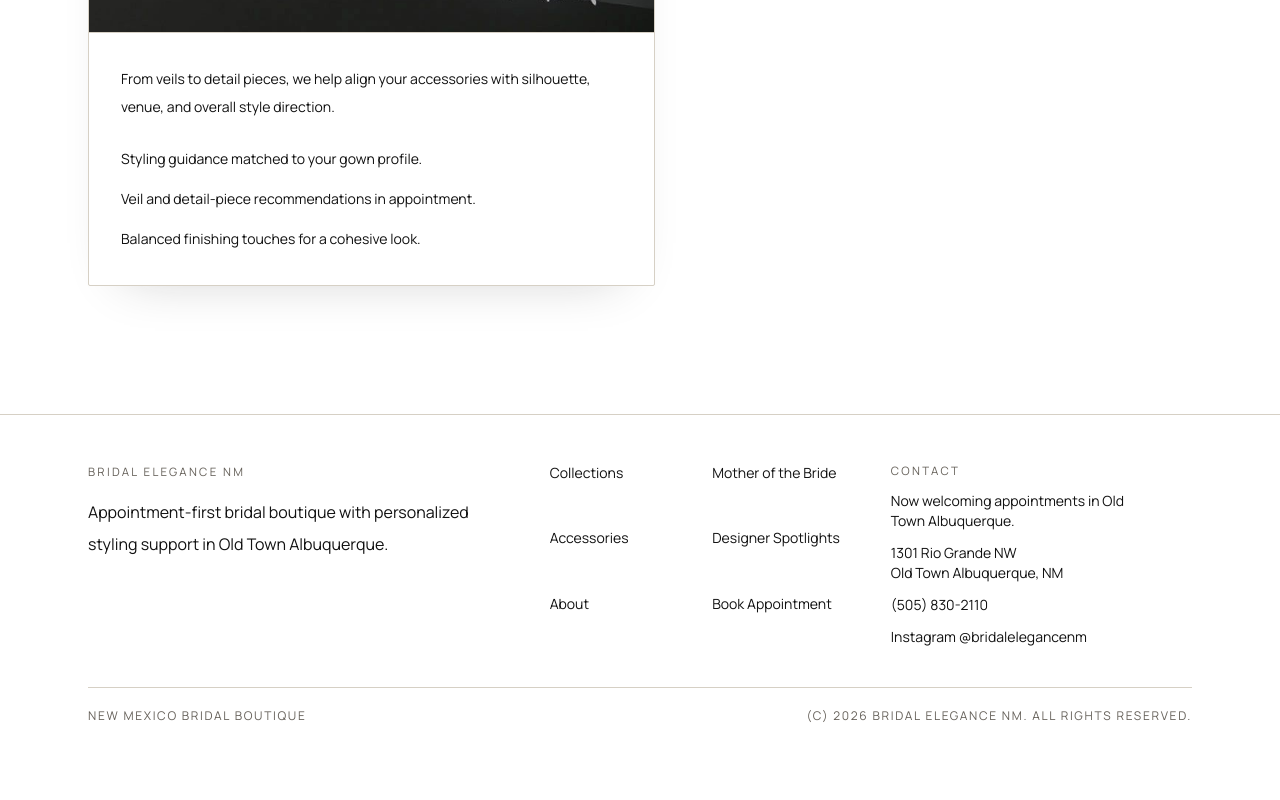
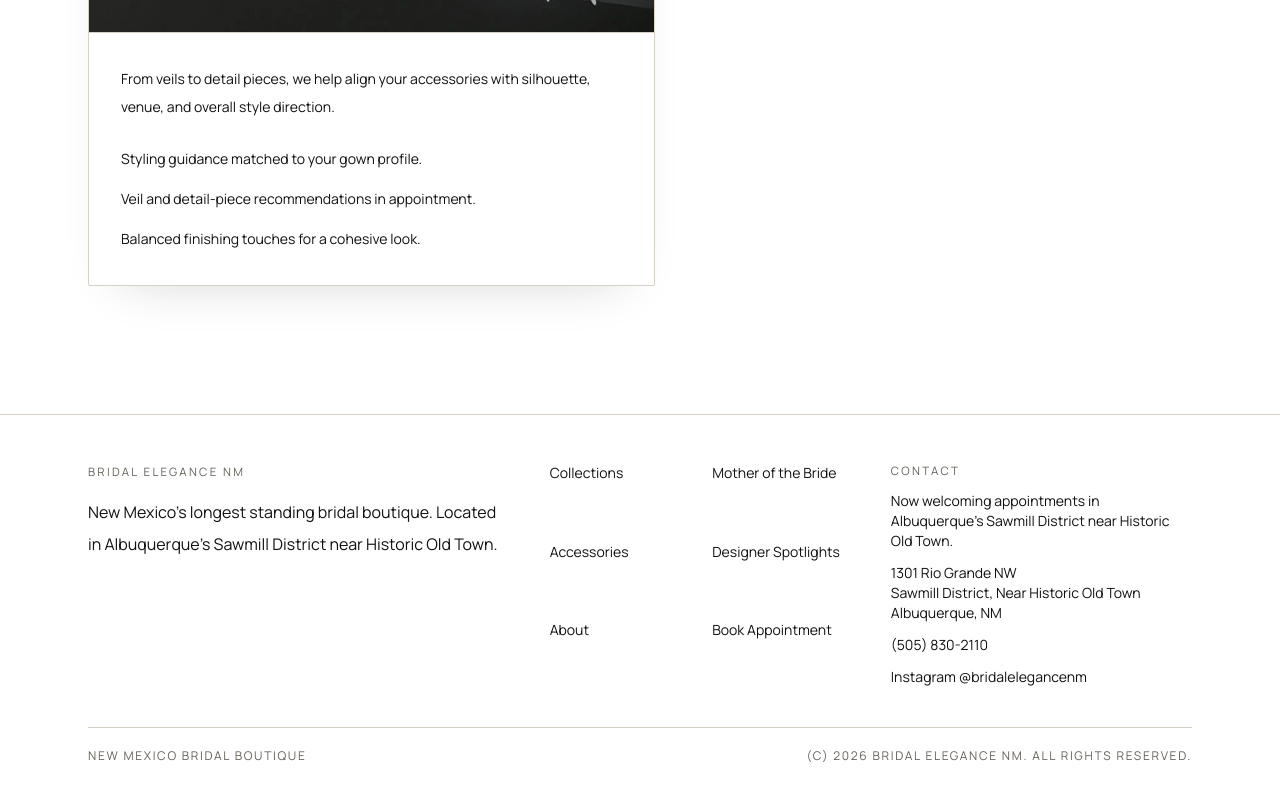
Before and after one commit to MSulSal/bridalelegancenm, a Next.js app: page /accessories in a window 1280 px wide. Shown: the part 1143-1943 px from the top of the page. Before the commit the page ends 1915 px from the top, so only its background shows below. Built offline with nearby package versions, Linux system fonts and the light colour scheme; no server answers.

Commit message:
content(seo): add official tagline and Sawmill/Old Town area positioning

```diff
--- a/src/app/book-appointment/page.tsx
+++ b/src/app/book-appointment/page.tsx
@@ -56,18 +56,32 @@ export default function BookAppointmentPage() {
 						<article className="be-card p-6 sm:p-7">
 							<p className="be-kicker">Location</p>
 							<h3 className="mt-3 text-2xl leading-tight">
-								Visit Us In Old Town
+								Visit Us In Albuquerque's Sawmill District
 							</h3>
 							<p className="mt-5 text-sm leading-7 text-[color:var(--ink-700)]">
 								{siteConfig.addressLine1}
 								<br />
 								{siteConfig.addressLine2}
 							</p>
+							<p className="mt-3 text-xs uppercase tracking-[0.14em] text-[color:var(--ink-500)]">
+								Near Historic Old Town Albuquerque
+							</p>
+							<div className="mt-5 overflow-hidden border border-[color:var(--line-subtle)] bg-white">
+								<iframe
+									title="Bridal Elegance location map"
+									src={siteConfig.mapsEmbedSrc}
+									width="100%"
+									height="260"
+									loading="lazy"
+									referrerPolicy="no-referrer-when-downgrade"
+									className="block w-full"
+								/>
+							</div>
 							<a
 								href={siteConfig.mapsHref}
 								target="_blank"
 								rel="noreferrer"
-								className="mt-5 inline-block text-xs uppercase tracking-[0.14em] text-[color:var(--ink-900)]"
+								className="mt-4 inline-block text-xs uppercase tracking-[0.14em] text-[color:var(--ink-900)]"
 							>
 								Open In Google Maps
 							</a>
--- a/src/components/layout/site-footer.tsx
+++ b/src/components/layout/site-footer.tsx
@@ -26,7 +26,7 @@ export function SiteFooter() {
 						</p>
 						<p className="max-w-xl text-base leading-8 text-[color:var(--ink-700)]">
 							<BrandText
-								nm="Appointment-first bridal boutique with personalized styling support in Old Town Albuquerque."
+								nm={`${siteConfig.tagline} Located in Albuquerque's Sawmill District near Historic Old Town.`}
 								atelier={siteConfig.tagline}
 							/>
 						</p>
--- a/src/content/site-content.ts
+++ b/src/content/site-content.ts
@@ -5,7 +5,7 @@ export const homeContent = {
 		title: "Bridal Elegance Atelier",
 		supportLine: legacySiteContent.business.authorizedLine,
 		description:
-			"Appointment-first bridal boutique service with curated designer selections, one-on-one guidance, and clear next steps.",
+			"New Mexico's longest standing bridal boutique, now welcoming appointments in Albuquerque's Sawmill District near Historic Old Town.",
 		secondaryCtaLabel: "View Bridal Gowns",
 	},
 	aboutPreview: {
@@ -119,7 +119,7 @@ export const homeContent = {
 				"We preserved the legacy appointment-first model and made requests faster on every device.",
 		},
 		promises: [
-			"Now welcoming appointments in Old Town Albuquerque.",
+			"Now welcoming appointments in Albuquerque's Sawmill District near Historic Old Town.",
 			`Call us: ${legacySiteContent.business.phoneDisplay}`,
 			"Instagram: @bridalelegancenm",
 		],
@@ -176,13 +176,13 @@ export const appointmentPageContent = {
 	metadata: {
 		title: "Book Appointment",
 		description:
-			"Request a bridal appointment with Bridal Elegance Atelier. Our team confirms availability directly by phone or email.",
+			"Request a bridal appointment with Bridal Elegance in Albuquerque's Sawmill District near Historic Old Town. Our team confirms availability directly by phone or email.",
 	},
 	heading: {
 		eyebrow: "Book Appointment",
 		title: "Request Your Bridal Appointment",
 		description:
-			"Appointment-only service in New Mexico. Submit your request and our team confirms directly.",
+			"Appointment-only service in Albuquerque's Sawmill District near Historic Old Town. Submit your request and our team confirms directly.",
 	},
 	experienceCard: {
 		kicker: "Showroom Experience",
--- a/src/lib/site.ts
+++ b/src/lib/site.ts
@@ -1,22 +1,25 @@
 export const siteConfig = {
 	name: "Bridal Elegance Atelier",
 	description:
-		"Bridal Elegance Atelier is an Albuquerque bridal boutique with an editorial feel and appointment-first bridal experience.",
+		"Bridal Elegance is New Mexico's longest standing bridal boutique, located in Albuquerque's Sawmill District near Historic Old Town.",
 	url: process.env.NEXT_PUBLIC_SITE_URL ?? "http://localhost:3000",
 	cityState: "Albuquerque, New Mexico",
 	tagline:
-		"Appointment-first bridal boutique with personalized styling support in Old Town Albuquerque.",
+		"New Mexico's longest standing bridal boutique.",
 	appointmentLabel: "Book Appointment",
 	appointmentHref: "/book-appointment",
 	legacySiteUrl: "https://bridalelegancenm.com",
 	phoneDisplay: "(505) 830-2110",
 	phoneHref: "tel:+15058302110",
 	addressLine1: "1301 Rio Grande NW",
-	addressLine2: "Old Town Albuquerque, NM",
+	addressLine2: "Sawmill District, Near Historic Old Town Albuquerque, NM",
 	mapsHref:
 		"https://maps.google.com/?q=1301+Rio+Grande+NW,+Old+Town+Albuquerque,+NM",
+	mapsEmbedSrc:
+		"https://www.google.com/maps?q=1301+Rio+Grande+NW,+Albuquerque,+NM+87104&z=15&output=embed",
 	instagramHref:
 		"https://www.instagram.com/bridalelegancenm?igshid=1pbdf5fjo7xjw",
 	instagramLabel: "@bridalelegancenm",
-	showroomUpdate: "Now welcoming appointments in Old Town Albuquerque.",
+	showroomUpdate:
+		"Now welcoming appointments in Albuquerque's Sawmill District near Historic Old Town.",
 } as const;
```
